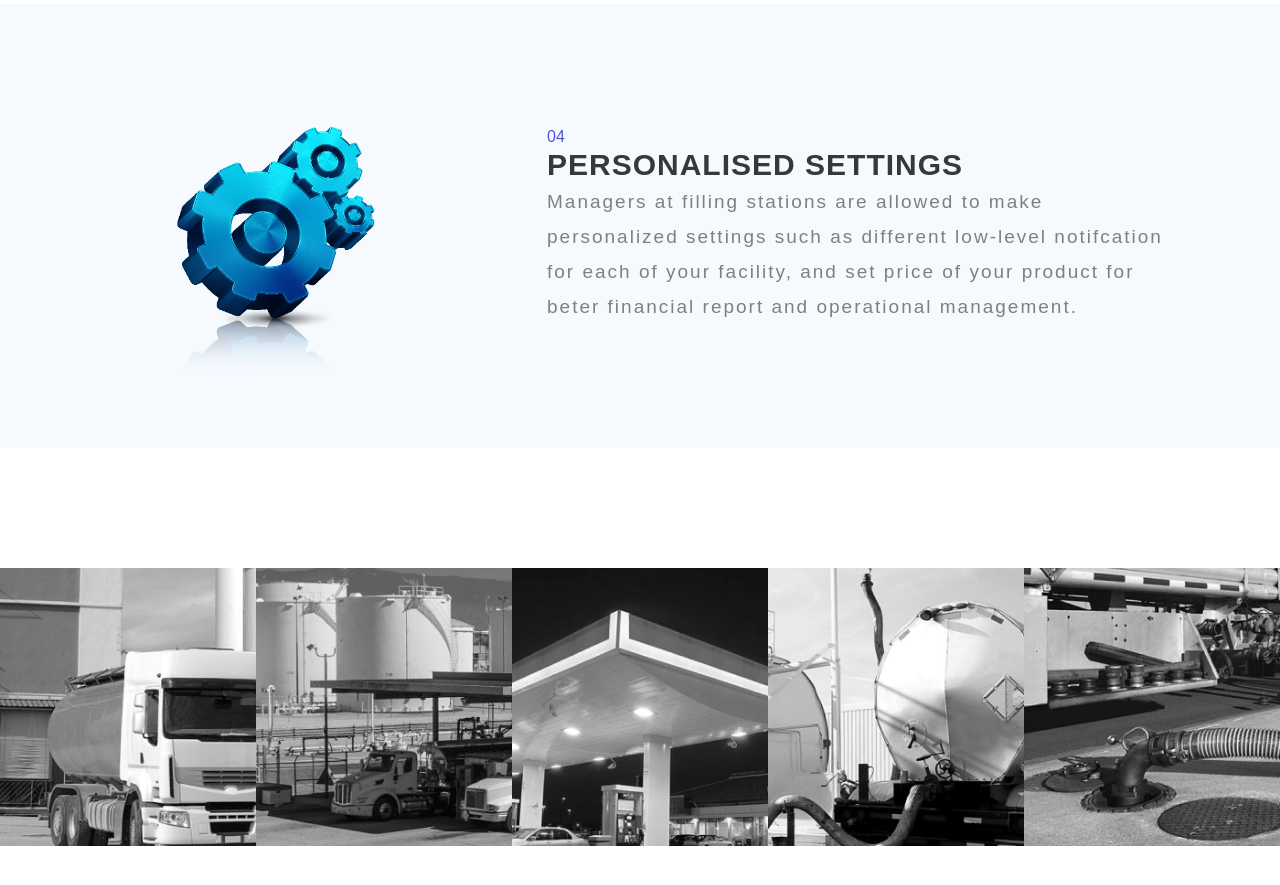
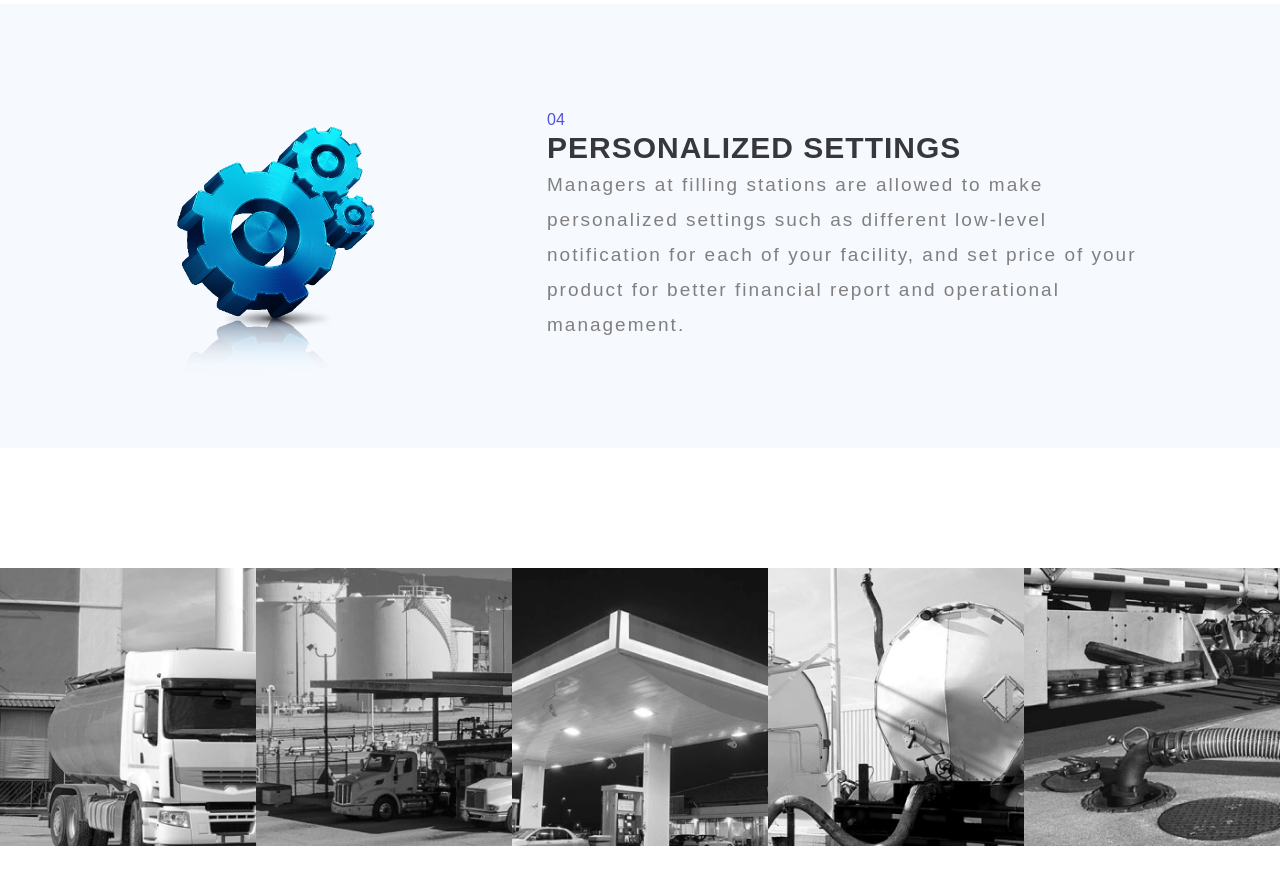
Before and after one commit to UptimaNGR/uptima-frontend, a Vue app: page / in a window 1280 px wide. Shown: the part 1800-2685 px from the top of the page. Built offline with nearby package versions, Linux system fonts and the light colour scheme; what vue-form-wizard, vue-session, vue-youtube would draw is missing.

Commit message:
remove unused codes

```diff
--- a/src/main.js
+++ b/src/main.js
@@ -9,7 +9,6 @@ import App from './App.vue';
 import router from './router';
 import store from './store';
 import ScrollAnimation from './directives/scrollanimation';
-// import './plugin/vuetify';
 
 
 Vue.use(VueYoutube);
--- a/src/store/modules/auth.js
+++ b/src/store/modules/auth.js
@@ -2,7 +2,6 @@ import Vue from 'vue';
 import Vuex from 'vuex';
 import VueSession from 'vue-session';
 import api from '../../utils/api';
-// import router from '../../router';
 
 const options = {
   persist: true
@@ -66,7 +65,6 @@ const actions = {
           },
           { root: true }
         );
-        // console.log(error.response);
         return error;
       });
     return true;
--- a/src/store/modules/contact.us.js
+++ b/src/store/modules/contact.us.js
@@ -1,4 +1,3 @@
-// eslint-disable-next-line no-unused-vars
 import Vue from 'vue';
 import Vuex from 'vuex';
 import api from '../../utils/api';
--- a/src/utils/axios.js
+++ b/src/utils/axios.js
@@ -1,7 +1,7 @@
 import axios from 'axios';
 
 const instance = axios.create({
-  baseURL: `${process.env.VUE_APP_API_URL}` || 'https://uptima.herokuapp.com',
+  baseURL: `${process.env.VUE_APP_API_URL}`,
   timeout: 36000,
   headers: {},
   crossdomain: true
--- a/src/views/Home.vue
+++ b/src/views/Home.vue
@@ -2,81 +2,8 @@
   <div id="Solution" class="font">
     <Nav class="home-nav" @video='showDemo'/>
     <div class = "main-container">
-      <!-- <v-carousel :show-arrows="false" :height="650" :cycle="true">
-        <v-carousel-item class="solutions">
-          <div class="container">
-            <div class = "container-inner">
-              <h3 class="heading">
-                THE LEADING PROVIDER OF FUEL REMOTE MONITORING SOLUTIONS
-              </h3>
-              <p>
-                Take charge of your fuel levels by exploring our innovative solutions
-                <br />for remote monitoring of fuel levels.
-              </p>
-              <div>
-                <a href="#"><button class="btn1" @click.prevent = 'showDemo'>
-                    WATCH DEMO
-                  </button></a>
-                <a href="/pdf/Utrack.pdf" target="_blank">
-                  <button class="btn2 deep-blue-bg">
-                    DOWNLOAD PROPOSAL
-                  </button>
-                </a>
-              </div>
-            </div>
-          </div>
-        </v-carousel-item>
-        <v-carousel-item class="solutions2">
-          <div class="container">
-            <div class = "container-inner">
-              <h3 class="heading">
-                THE LEADING PROVIDER OF FUEL REMOTE MONITORING SOLUTIONS
-              </h3>
-              <p>
-                Take charge of your fuel levels by exploring our innovative solutions
-                <br />for remote monitoring of fuel levels.
-              </p>
-              <div>
-                <a href="#"><button class="btn1" @click.prevent = 'showDemo'>
-                    WATCH DEMO
-                  </button></a>
-                <a href="/pdf/Utrack.pdf" target="_blank">
-                  <button class="btn2 deep-blue-bg">
-                    DOWNLOAD PROPOSAL
-                  </button>
-                </a>
-              </div>
-            </div>
-          </div>
-        </v-carousel-item>
-        <v-carousel-item class="solutions3">
-          <div class="container">
-            <div class = "container-inner">
-              <h3 class="heading">
-                THE LEADING PROVIDER OF FUEL REMOTE MONITORING SOLUTIONS
-              </h3>
-              <p>
-                Take charge of your fuel levels by exploring our innovative solutions
-                <br />for remote monitoring of fuel levels.
-              </p>
-              <div>
-                <a href="#"><button class="btn1" @click.prevent = 'showDemo'>
-                    WATCH DEMO
-                  </button></a>
-                <a href="/pdf/Utrack.pdf" target="_blank">
-                  <button class="btn2 deep-blue-bg">
-                    DOWNLOAD PROPOSAL
-                  </button>
-                </a>
-              </div>
-            </div>
-          </div>
-        </v-carousel-item>
-      </v-carousel> -->
       <div class="top-hero"></div>
       <div class="bottom-hero"></div>
-      <!-- <img src="../assets/images/svg/Pipeline.svg" alt="" class="top-hero">
-      <img src="../assets/images/svg/Truck.svg" alt="" class="bottom-hero"> -->
       <div class="container">
         <div class = "container-inner">
           <p>A BETTER  WAY TO SAVE COST AND TAKE CONTROL</p>
@@ -84,20 +11,6 @@
             Take Charge of Your Fuel Level
           </h3>
           <h3 class= "deep-blue-txt">and Save</h3>
-          <!-- <p>
-            Take charge of your fuel levels by exploring our innovative solutions
-            <br />for remote monitoring of fuel levels.
-          </p> -->
-          <!-- <div> -->
-            <!-- <a href="#"><button class="btn1" @click.prevent = 'showDemo'>
-                WATCH DEMO
-              </button></a>
-            <a href="/pdf/Utrack.pdf" target="_blank">
-              <button class="btn2 deep-blue-bg">
-                DOWNLOAD PROPOSAL
-              </button>
-            </a>
-          </div> -->
         </div>
       </div>
     </div>
@@ -145,18 +58,13 @@
       </div>
       <div class="text-container">
         <p class="deep-blue">04</p>
-        <h4 class="small-heading">PERSONALISED SETTINGS</h4>
+        <h4 class="small-heading">PERSONALIZED SETTINGS</h4>
         <p class="body-text">
-          Managers at filling stations are allowed to make personalized settings such as different low-level notifcation for each of your facility, and set price of your product for beter financial report and operational management.
+          Managers at filling stations are allowed to make personalized settings such as different low-level notification for each of your facility, and set price of your product for better financial report and operational management.
         </p>
       </div>
     </div>
     <div class="reason">
-      <!-- <router-link to="contact-us"
-        ><button class="deep-blue">
-          TALK TO US
-        </button></router-link
-      > -->
     </div>
     <div class="images">
       <img src="../assets/images/png/pic1.png" alt="pic1" />
@@ -188,8 +96,6 @@
         <div>
           <h3>97%</h3>
           <h2>
-            <!-- Fuel <br />
-            wastage -->
             Accuracy
           </h2>
         </div>
@@ -233,13 +139,6 @@
         </div>
       </div>
     </div>
-    <!-- <div class="get-started">
-      <h1 class="heading">TAKE CHARGE OF YOUR FUEL LEVELS AND SAVE</h1>
-      <p>
-        Get the Insurance you need for your tanks to never run dry.
-      </p>
-      <router-link to="/contact-us"><button class="deep-blue-bg">Get Started</button></router-link>
-    </div> -->
     <div class="filling">
       <hr />
       <h3>BE AHEAD. USE WHAT IT TAKES TO <br />GROW BIG</h3>
@@ -293,7 +192,6 @@ export default {
   max-width: 100%;
 }
 .main-container {
-  /* margin-top: 90px; */
   position: relative;
   height: 650px;
 }
@@ -331,29 +229,14 @@ export default {
   animation-direction: alternate;
   animation-delay: 0s;
 }
-/* .solutions {
-  background: url(../assets/images/png/tankker.png);
-  background-size: cover;
-  height: 100%;
-}
-.solutions2 {
-  background: url(../assets/images/png/tanker2.png);
-  background-size: cover;
-}
-.solutions3 {
-  background: url(../assets/images/png/tanker3.png);
-  background-size: cover;
-} */
+
 .container {
   text-align: center;
-  /* padding: 0 150px; */
   padding: auto;
   min-width: 100%;
   height: 100%;
   position: absolute;
   z-index: 1;
-  /* background: rgba(80, 81, 219, 0.4); */
-  /* background: rgba(0, 0, 0, 0.4); */
   display: flex;
   justify-content: center;
   align-items: center;
@@ -377,8 +260,6 @@ export default {
   margin: 0;
 }
 .container-inner {
-  /* max-width: 750px;*/
-  /* align-items: left; */
   min-width: 100%;
   text-align: left;
 }
@@ -593,13 +474,11 @@ export default {
   font-weight: normal;
   font-size: 4vmin;
   text-align: center;
-  /* line-height: 80px; */
 }
 .section-3 h3 {
   font-style: normal;
   font-weight: normal;
   font-size: 7vmin;
-  /* line-height: 57px; */
   text-align: center;
 }
 .reason-gra {
@@ -624,14 +503,10 @@ export default {
   margin-bottom: 10px;
 }
 .bg {
-  /* max-width: 222px; */
   padding: 50px;
   border: 5px solid white;
 }
 .bg img {
-  /* position: relative; */
-  /* animation: float 6s ease-in-out infinite; */
-  /* width: 100px; */
   height: 100px;
   margin: auto;
 }
```
Also changed, not shown: src/components/Navbar.vue (+1 -39 lines), src/views/ContactUs.vue (+0 -8 lines), .eslintrc.js.
